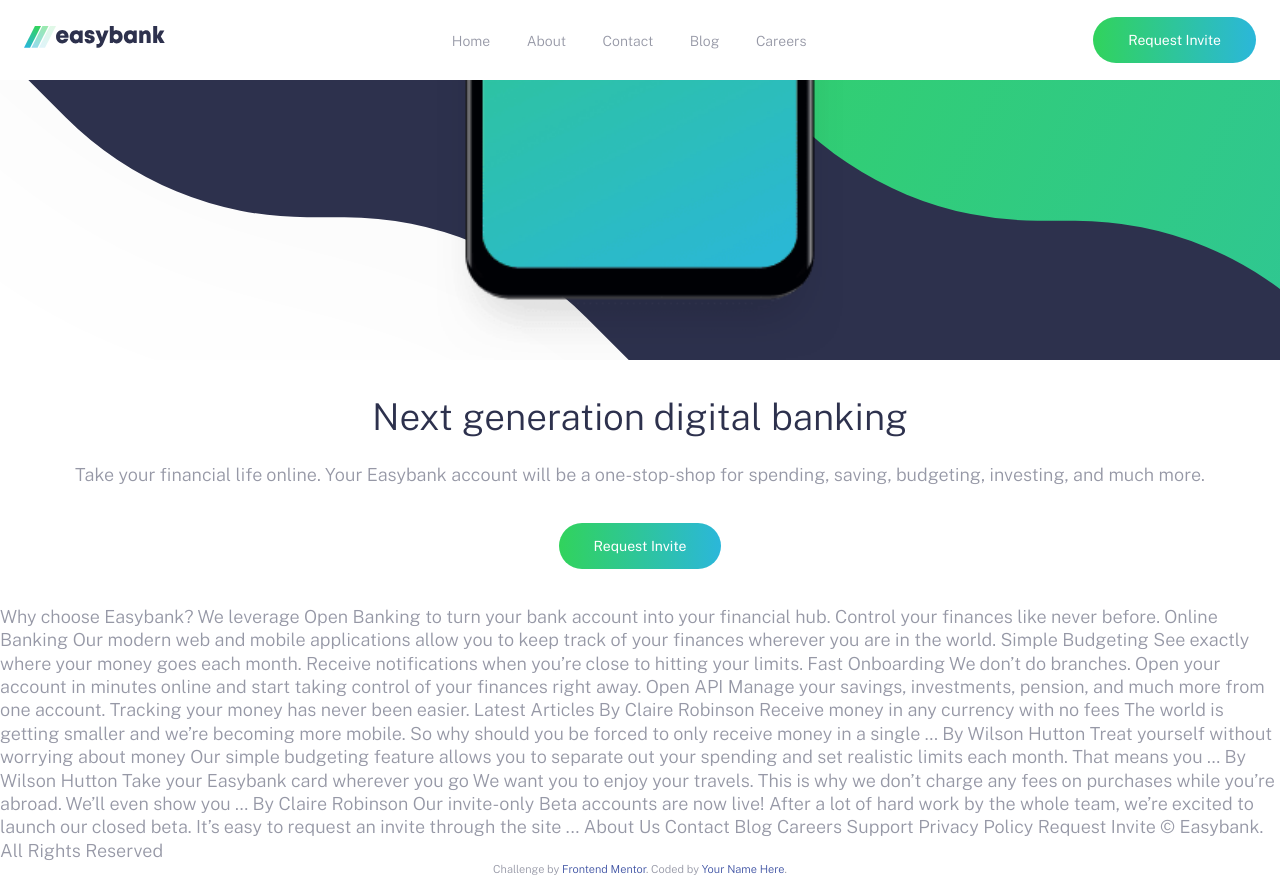
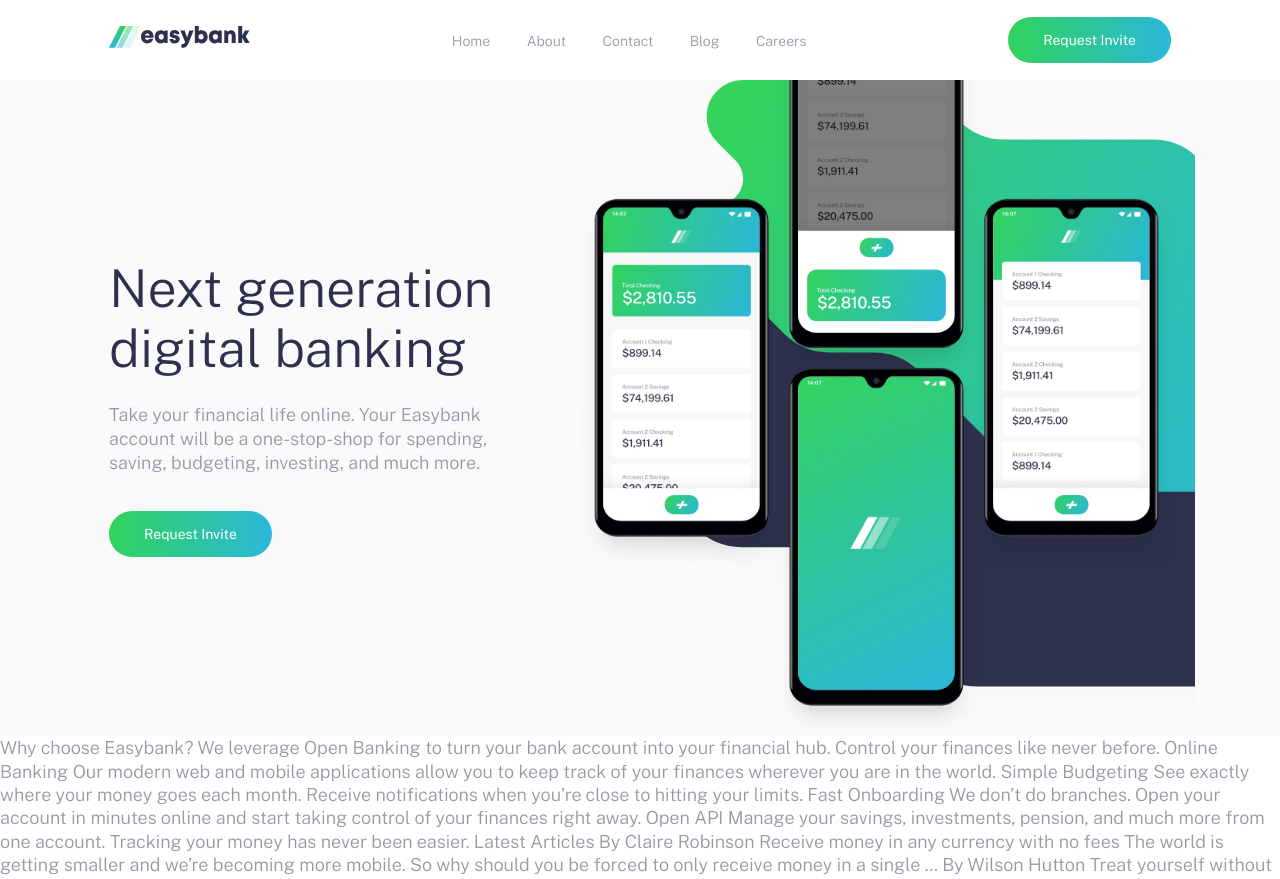
Before and after one commit to codeking4u/banking_website, a website: page index.html in a window 1280 px wide. Shown: the top 879 px of the page. Drawn offline with nearby package versions, Linux system fonts and the light colour scheme.

Commit message:
top section desktop

```diff
--- a/app/scss/_globals.scss
+++ b/app/scss/_globals.scss
@@ -15,6 +15,10 @@
     font-size: $font-medium;
     font-weight: 300;
     color: $grayishBlue;
+
+    @include breakpoint-up(large) {
+        font-size: $font-medium;
+    }
 
     &.no-scroll {
         overflow: hidden;
@@ -50,10 +54,26 @@
 }
 
 .container {
-    padding-top: 2.25rem;
-    padding-right:  1.5rem;
-    padding-bottom: 2.25rem;
-    padding-left: 1.5rem;
+
+    max-width: 69.375rem;
+    margin: 0 auto;
+
+    &--pall {
+        padding-top: 2.25rem;
+        padding-right:  1.5rem;
+        padding-bottom: 2.25rem;
+        padding-left: 1.5rem;
+    }
+
+    &--px {
+        padding-right:  1.5rem;
+        padding-left: 1.5rem;
+    }
+
+    &--py {
+        padding-top: 2.25rem;
+        padding-bottom: 2.25rem;
+    }
 }
 
 /* buttons */
--- a/app/scss/_variables.scss
+++ b/app/scss/_variables.scss
@@ -11,3 +11,5 @@
 /* font sizes */
 $font-small: 0.875rem;  /* 14px */
 $font-medium: 1.125rem;   /* 18px */
+$font-large: 1.25rem;  /* 20px */
+$font-xlarge: 3.25rem;  /* 52px */
--- a/app/scss/components/_hero.scss
+++ b/app/scss/components/_hero.scss
@@ -1,4 +1,12 @@
 .hero {
+    background-color: $veryLightGray;
+
+    .container {
+        @include breakpoint-up(large){
+            display: flex;
+            align-items: center;
+        }
+    }
 
     &__image {
         position: relative;
@@ -7,6 +15,14 @@
         background-repeat: no-repeat;
         background-position: center center;
         min-height: 17.5rem;
+
+        @include breakpoint-up(large) {
+            flex: 3;
+            height: 41rem;
+            order: 2;
+            background-image: url('/images/bg-intro-desktop.svg');
+            background-position: left center;
+        }
 
         &::before {
             position: absolute;
@@ -23,12 +39,23 @@
     &__text {
         text-align: center;
 
+        @include breakpoint-up(large) {
+            flex: 2;
+            order: 1;
+            text-align: left;
+
+        }
+
         h1 {
             font-weight: 300;
             font-size: 2.31rem;
             line-height: 1.15;
             color: $darkBlue;
             margin-bottom: 1.5rem;
+
+            @include breakpoint-up(large) {
+                font-size: $font-xlarge;
+            }
         }
 
         p {
--- a/index.html
+++ b/index.html
@@ -23,7 +23,7 @@
     <div class="overlay has-fade">
     </div>
 
-    <nav class="flex flex-jc-sb flex-ai-c container">
+    <nav class="flex flex-jc-sb flex-ai-c container container--pall">
       <a href="/" class="header__logo">
         <img src="images/logo.svg" alt="BankWebsite">
       </a>
@@ -55,8 +55,9 @@
   </header>
 
   <section class="hero">
+    <div class="container">
       <div class="hero__image"></div>
-    <div class="hero__text container">
+      <div class="hero__text container--pall">
         <h1>
           Next generation digital banking
         </h1>
@@ -65,6 +66,7 @@
     for spending, saving, budgeting, investing, and much more.
         </p>
         <a href="" class="button hero__cta">Request Invite</a>
+      </div>
     </div>
   </section>
 
```
Also changed, not shown: app/scss/style.css, 1 other file. Lines whose indentation alone changed are shown as unchanged.
